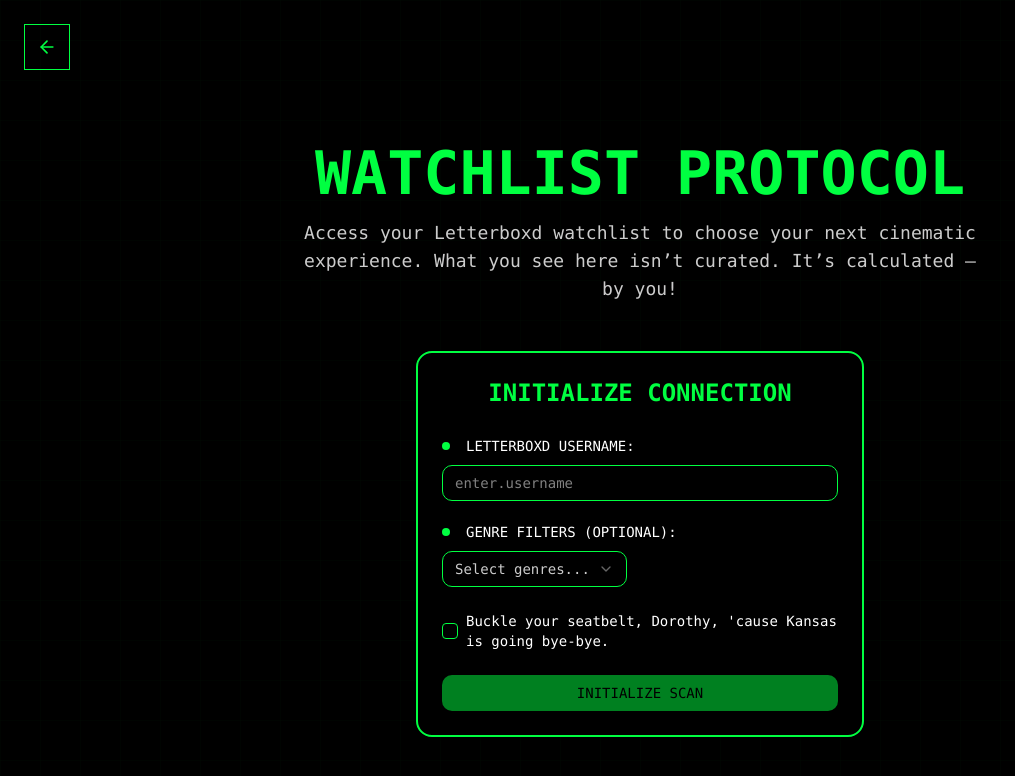
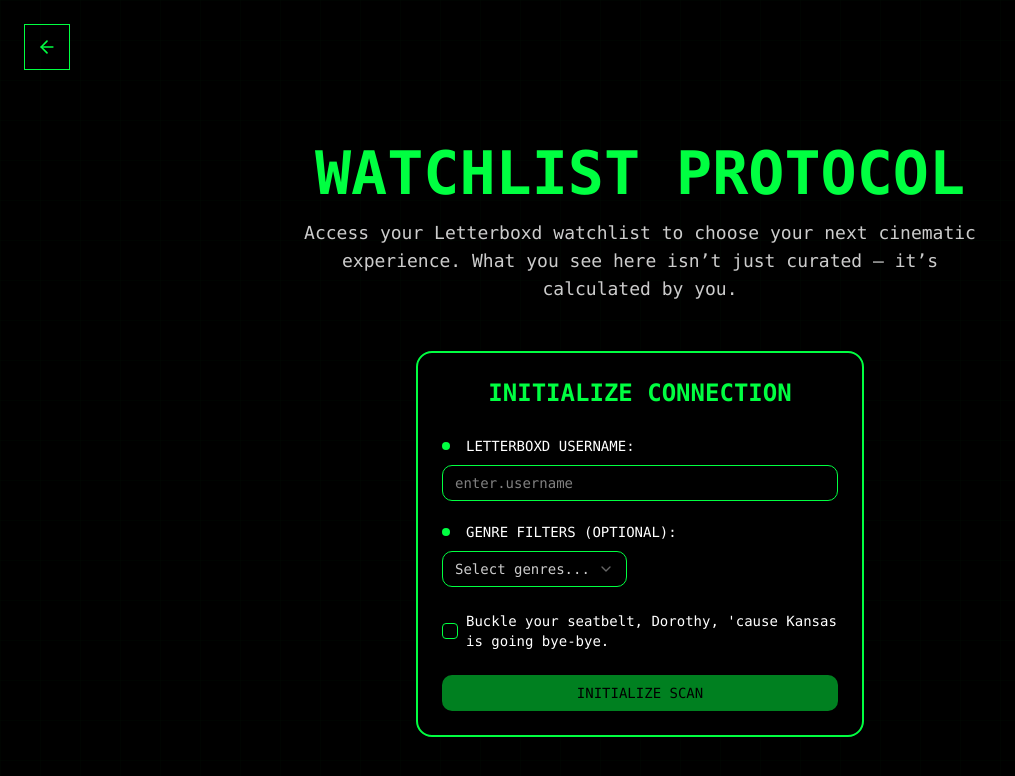
Before and after one commit to tanmayc43/TheChoiceIsYours, a React (Vite) app in the folder client/: page /watchlist in a window 1280 px wide. Shown: the top 776 px of the page, without its empty margins (0-1015 px from the left). Built offline with nearby package versions, Linux system fonts and the light colour scheme.

Commit message:
improved ui

```diff
--- a/client/src/App.jsx
+++ b/client/src/App.jsx
@@ -1,5 +1,5 @@
 import React, { useState, useEffect, useCallback } from 'react';
-import { useLocation, Routes, Route } from 'react-router-dom'; // <-- No Router import needed
+import { useLocation, Routes, Route } from 'react-router-dom';
 import { AnimatePresence } from "framer-motion";
 import { ThemeProvider } from "./contexts/ThemeContext";
 import { AppStateProvider } from "./contexts/AppStateContext";
@@ -11,7 +11,7 @@
 import Test from './pages/Test';
 
 function App() {
-  const location = useLocation(); // This will now work correctly
+  const location = useLocation();
 
   useEffect(() => {
     const img = new window.Image();
@@ -21,7 +21,6 @@
   return(
     <ThemeProvider>
       <AppStateProvider>
-        {/* The <Router> component is GONE from this file */}
         <TransitionManager>
           <AnimatePresence mode="wait" initial={false}>
             <Routes location={location} key={location.pathname}>
--- a/client/src/main.jsx
+++ b/client/src/main.jsx
@@ -1,12 +1,12 @@
 import React from 'react'
 import ReactDOM from 'react-dom/client'
-import { BrowserRouter as Router } from 'react-router-dom' // Import Router
+import { BrowserRouter as Router } from 'react-router-dom'
 import App from './App.jsx'
 import './index.css'
 
 ReactDOM.createRoot(document.getElementById('root')).render(
   <React.StrictMode>
-    <Router>  {/* Wrap App with Router here */}
+    <Router>
       <App />
     </Router>
   </React.StrictMode>,
--- a/client/src/pages/Watchlist.jsx
+++ b/client/src/pages/Watchlist.jsx
@@ -156,7 +156,7 @@
             WATCHLIST PROTOCOL
           </h1>
           <p className="text-white/80 font-mono text-lg max-w-2xl mx-auto">
-            Access your Letterboxd watchlist to choose your next cinematic experience. What you see here isn’t curated. It’s calculated — by you!
+            Access your Letterboxd watchlist to choose your next cinematic experience. What you see here isn’t just curated — it’s calculated by you.
           </p>
         </motion.div>
 
```
